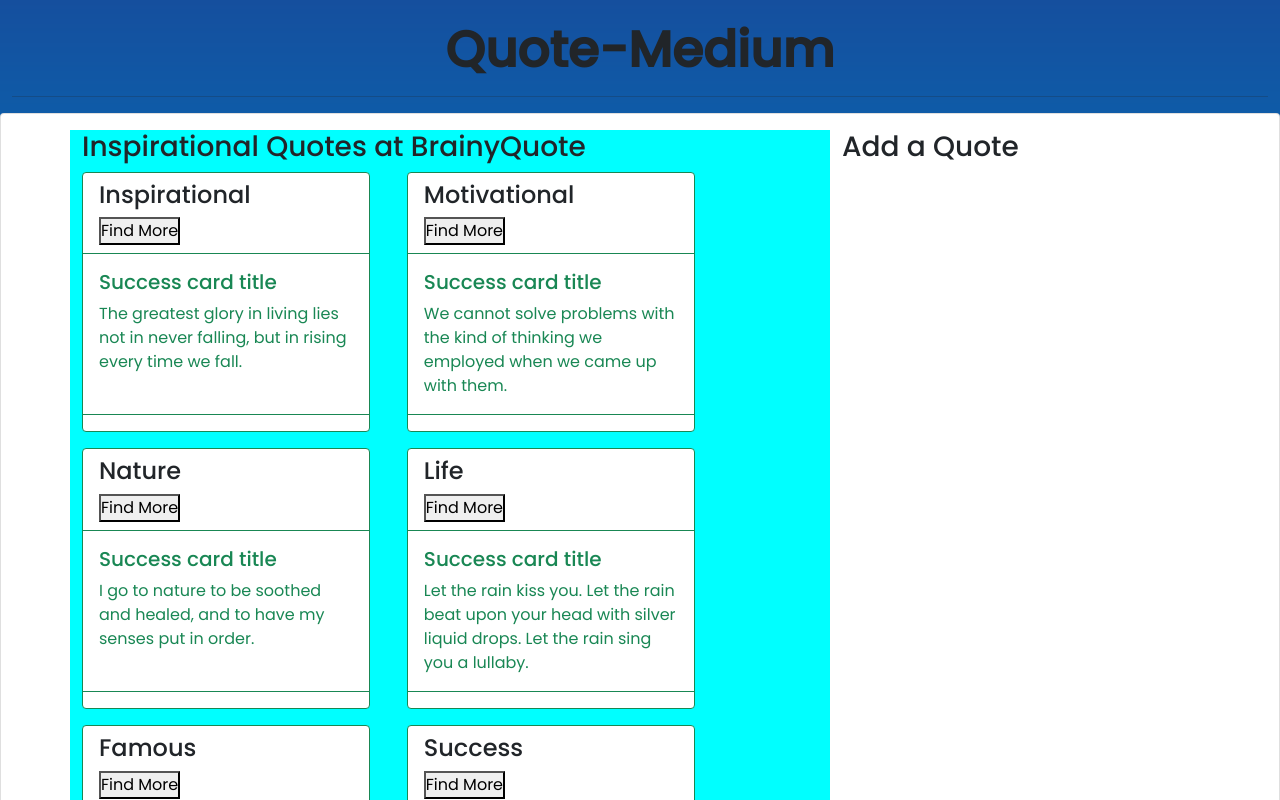
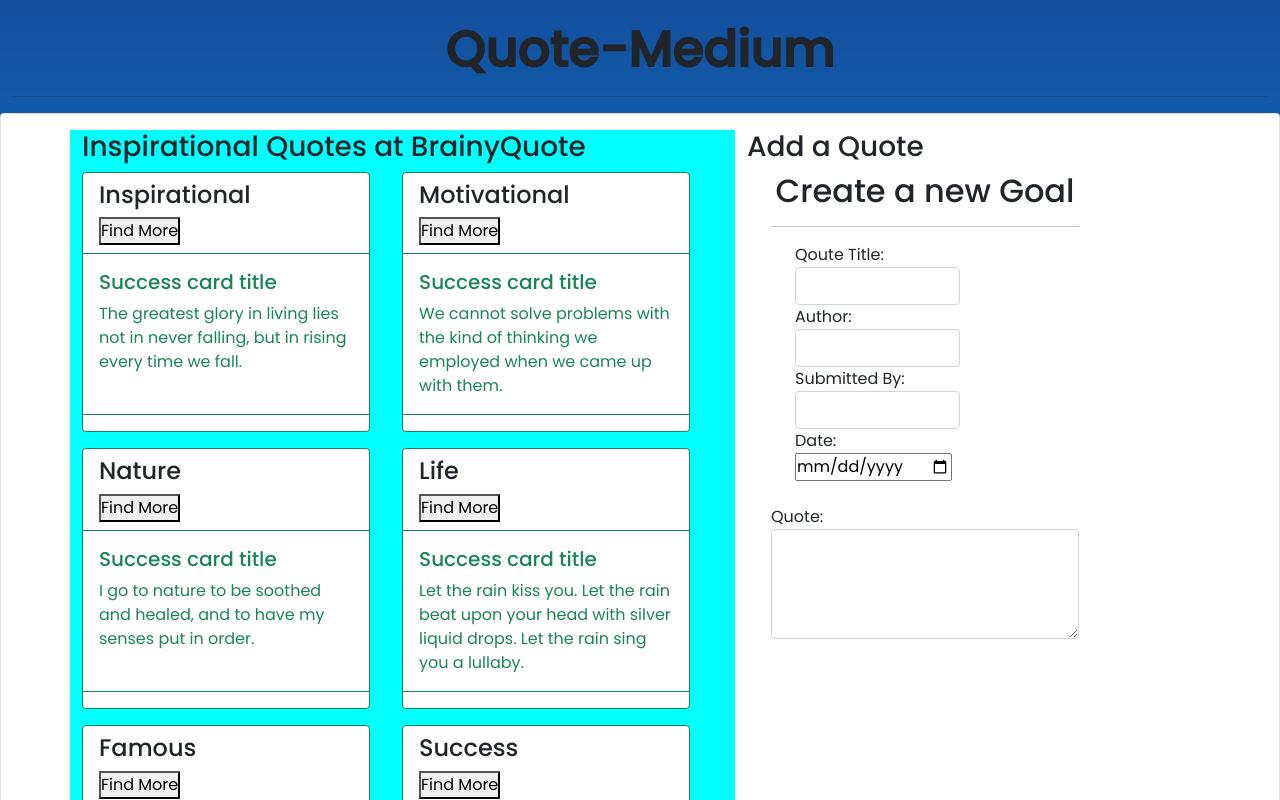
Before and after one commit to Olliemint/Quote-Medium, an Angular app: page / in a window 1280 px wide. Shown: the top 800 px of the page. Built offline with nearby package versions, Linux system fonts and the light colour scheme.

Commit message:
adding add-quote component and  section to add quote

```diff
--- /dev/null
+++ b/src/app/add-quote/add-quote.component.html
@@ -0,0 +1,47 @@
+<div class="container-fluid">
+    <h2 class="text-center">Create a new Goal</h2>
+    <hr>
+    <form>
+        <div class="container">
+            <div class="row">
+              <div class="col-6 col-sm-8">
+                <div class="form-group">
+
+                    <label for="Qoutetitle">Qoute Title:</label>
+                    <input type="text" required class="form-control" id="Qoutetitle">
+
+                </div>
+                <div class="form-group">
+
+                    <label for="Author">Author:</label>
+                    <input type="text" required class="form-control" id="Author">
+
+
+                </div>
+                <div class="form-group">
+
+                    <label for="Submittedby">Submitted By:</label>
+                    <input type="text" required class="form-control" id="Submittedby">
+
+
+                </div>
+                <div class="form-group">
+                    <label for="Date">Date:</label><br>
+                    <input type='date' id="Date" required>
+
+                </div>
+
+              </div>
+
+            </div>
+          </div>
+
+        <div class="form-group"><br>
+
+            <label for="Qoute">Quote:</label>
+            <textarea class="form-control" id="Qoute" rows="4" required></textarea>
+
+        </div>
+
+    </form>
+  </div>
--- /dev/null
+++ b/src/app/add-quote/add-quote.component.ts
@@ -0,0 +1,15 @@
+import { Component, OnInit } from '@angular/core';
+
+@Component({
+  selector: 'app-add-quote',
+  templateUrl: './add-quote.component.html',
+  styleUrls: ['./add-quote.component.css']
+})
+export class AddQuoteComponent implements OnInit {
+
+  constructor() { }
+
+  ngOnInit(): void {
+  }
+
+}
--- a/src/app/app.module.ts
+++ b/src/app/app.module.ts
@@ -5,12 +5,14 @@ import { AppRoutingModule } from './app-routing.module';
 import { AppComponent } from './app.component';
 import { QuoteComponent } from './quote/quote.component';
 import { QuoteDetailsComponent } from './quote-details/quote-details.component';
+import { AddQuoteComponent } from './add-quote/add-quote.component';
 
 @NgModule({
   declarations: [
     AppComponent,
     QuoteComponent,
-    QuoteDetailsComponent
+    QuoteDetailsComponent,
+    AddQuoteComponent
   ],
   imports: [
     BrowserModule,
--- a/src/app/quote/quote.component.html
+++ b/src/app/quote/quote.component.html
@@ -11,7 +11,7 @@
         <div class="card-body">
             <div class="container">
                 <div class="row">
-                  <div class="col-6 col-sm-8" id="myquotes">
+                  <div class="col-6 col-sm-7" id="myquotes">
                       <h3>Inspirational Quotes at BrainyQuote</h3>
 
                       <div class="flex">
@@ -36,6 +36,8 @@
                   <div class="col-6 col-sm-4">
                       <h3>Add a Quote</h3>
 
+                      <app-add-quote></app-add-quote>
+
 
                   </div>
 
--- a/src/app/quote/quote.component.ts
+++ b/src/app/quote/quote.component.ts
@@ -17,11 +17,11 @@ export class QuoteComponent implements OnInit {
     new Quote('Famous','Children are great imitators. So give them something great to imitate.','Anonymous',0,0,'Malik Salim'),
     new Quote('Success','Money won’t create success, the freedom to make it will.','Nelson',0,0,'Ollie Mint')
   ];
-
+              // hide and show Quote details
   findMore(index: number){
     this.Quotes[index].seeMore = !this.Quotes[index].seeMore
   }
-
+             // Quote deletetion
   removeQuote(toDelete: any,index: number){
     if(toDelete){
       this.Quotes.splice(index,1)
```
Also changed, not shown: src/app/add-quote/add-quote.component.css (added), 1 other file (tests, documents, lock files or other folders).
